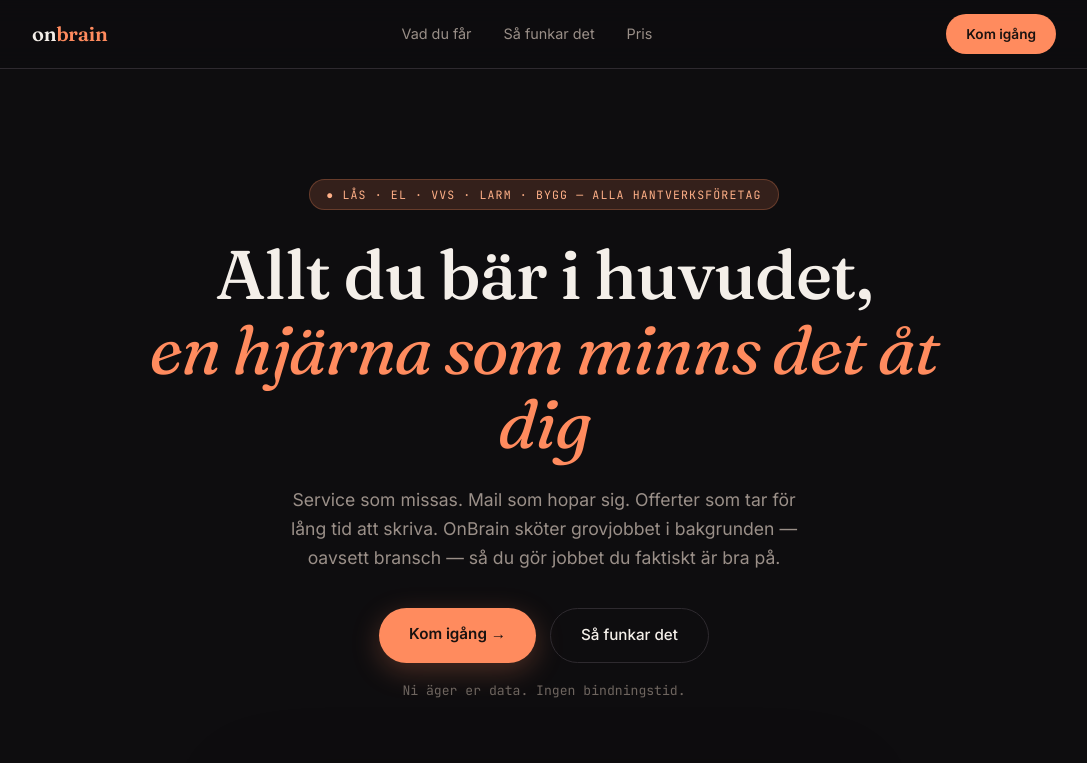
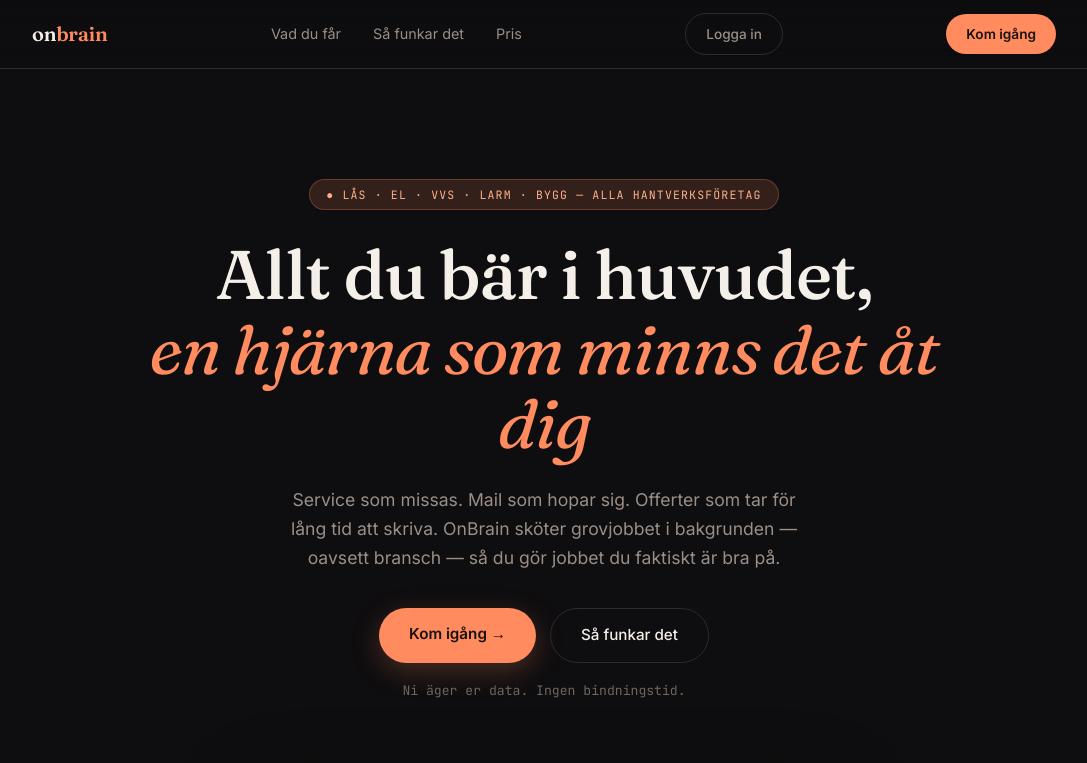
Before and after one commit to oscarjohansson9-ui/Secondbrain, a plain HTML site: page index.html in a window 1280 px wide. Shown: the top 763 px of the page, without its empty margins (96-1183 px from the left). Drawn offline with Linux system fonts and the light colour scheme.

Commit message:
Update index.html

```diff
--- a/index.html
+++ b/index.html
@@ -459,7 +459,8 @@
       <a href="#funkar">Så funkar det</a>
       <a href="#pricing">Pris</a>
     </div>
-    <a href="pricing.html" class="nav-cta">Kom igång</a>
+    <a href="login.html" style="padding:10px 20px; border-radius:100px; font-size:0.85rem; font-weight:500; color:var(--muted); border:1px solid var(--border);">Logga in</a>
+<a href="pricing.html" class="nav-cta">Kom igång</a>
   </nav>
 </header>
 
```
